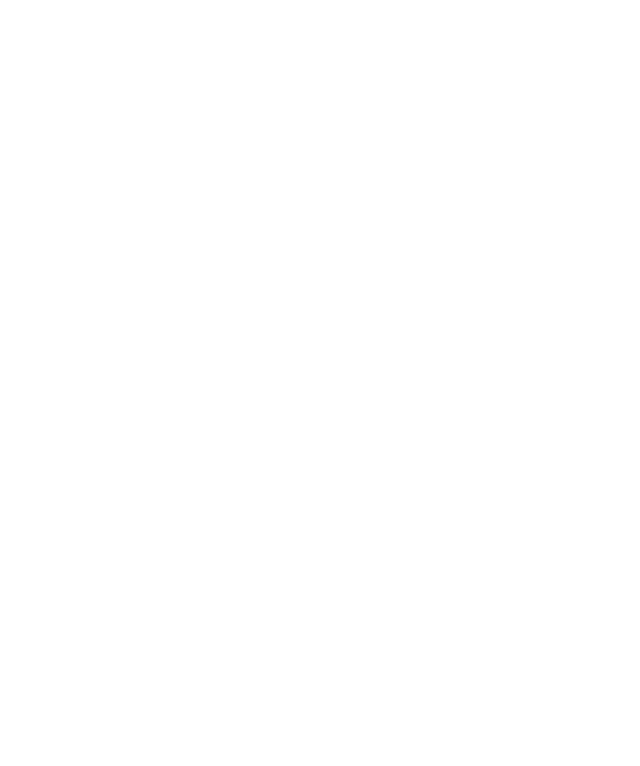
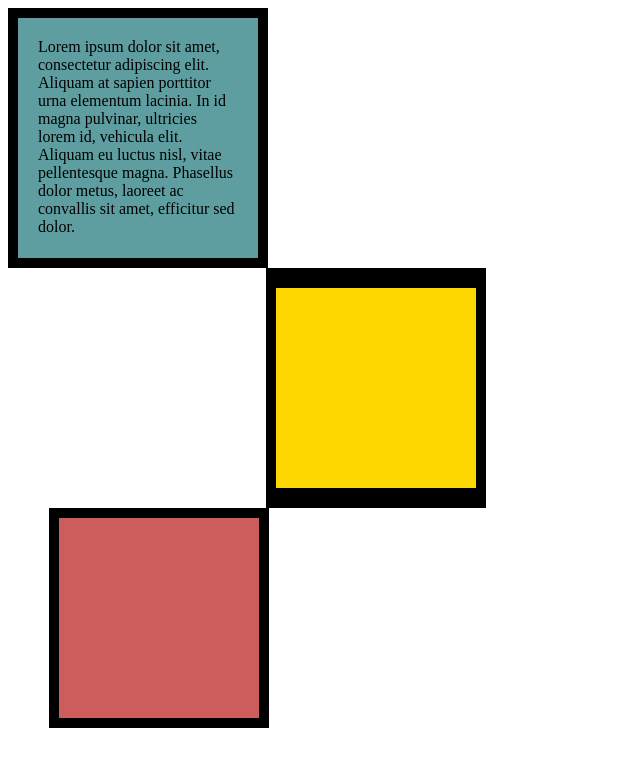
Before and after one commit to krizhnaa/WEB-DEV-TESTS, a plain HTML site: page 6.3+CSS+Box+Model/6.3 CSS Box Model/index.html in a window 1280 px wide. Shown: the whole page, without its empty margins (0-640 px from the left). Drawn offline with Linux system fonts and the light colour scheme.

Commit message:
done with box model

```diff
--- a/6.3+CSS+Box+Model/6.3 CSS Box Model/index.html
+++ b/6.3+CSS+Box+Model/6.3 CSS Box Model/index.html
@@ -10,28 +10,45 @@
       height: 200px;
       width: 200px;
     }
+
+    #a {
+      background-color: cadetblue;
+      padding: 20px;
+      border: 10px solid black;
+    }
+
+    p {
+      margin: 0;
+    }
+
+    #b {
+      background-color: gold;
+      border: solid black;
+      border-width: 20px 10px;
+      margin: 0px 258px;
+    }
+
+    #c {
+      background-color: indianred;
+      border: 10px solid black;
+      margin: 0px 41px;
+    }
   </style>
 </head>
 
 <body>
-  <div></div>
-  <div></div>
-  <div></div>
+  <div id="a">
+    <p>
+      Lorem ipsum dolor sit amet, consectetur adipiscing elit. Aliquam at sapien porttitor urna elementum lacinia. In
+      id magna pulvinar, ultricies lorem id, vehicula elit. Aliquam eu luctus nisl, vitae pellentesque magna. Phasellus
+      dolor metus, laoreet ac convallis sit amet, efficitur sed dolor.
+    </p>
+  </div>
+  <div id="b"></div>
+  <div id="c"></div>
 
 
   <!-- TODOs:
-1. Create 3 Boxes using the div element.
-2. Set their sizes to 200px heigh by 200px wide.
-3. Set different background colors for each of the boxes (I used cadetblue, gold and indianred).
-4. Add a paragraph <p> element into the first div and add the following words:
-    Lorem ipsum dolor sit amet, consectetur adipiscing elit. Aliquam at sapien porttitor urna elementum lacinia. In
-    id magna pulvinar, ultricies lorem id, vehicula elit. Aliquam eu luctus nisl, vitae pellentesque magna. Phasellus
-    dolor metus, laoreet ac convallis sit amet, efficitur sed dolor.
-5. Set the 1st div to have 20px padding all around with a black 10px border.
-6. Fix the style of the <p> element to remove all margins.
-Hint: Use the CSS inspector in Chrome.
-7. Set the 2nd div to have a 20px border on top and bottom and 10px border left and right. (See goal image)
-8. Set the 3rd div to have a 10px border
 9. Set the margins for the divs so that each box corner touches the other. (See the goal image)
 -->
 
```
